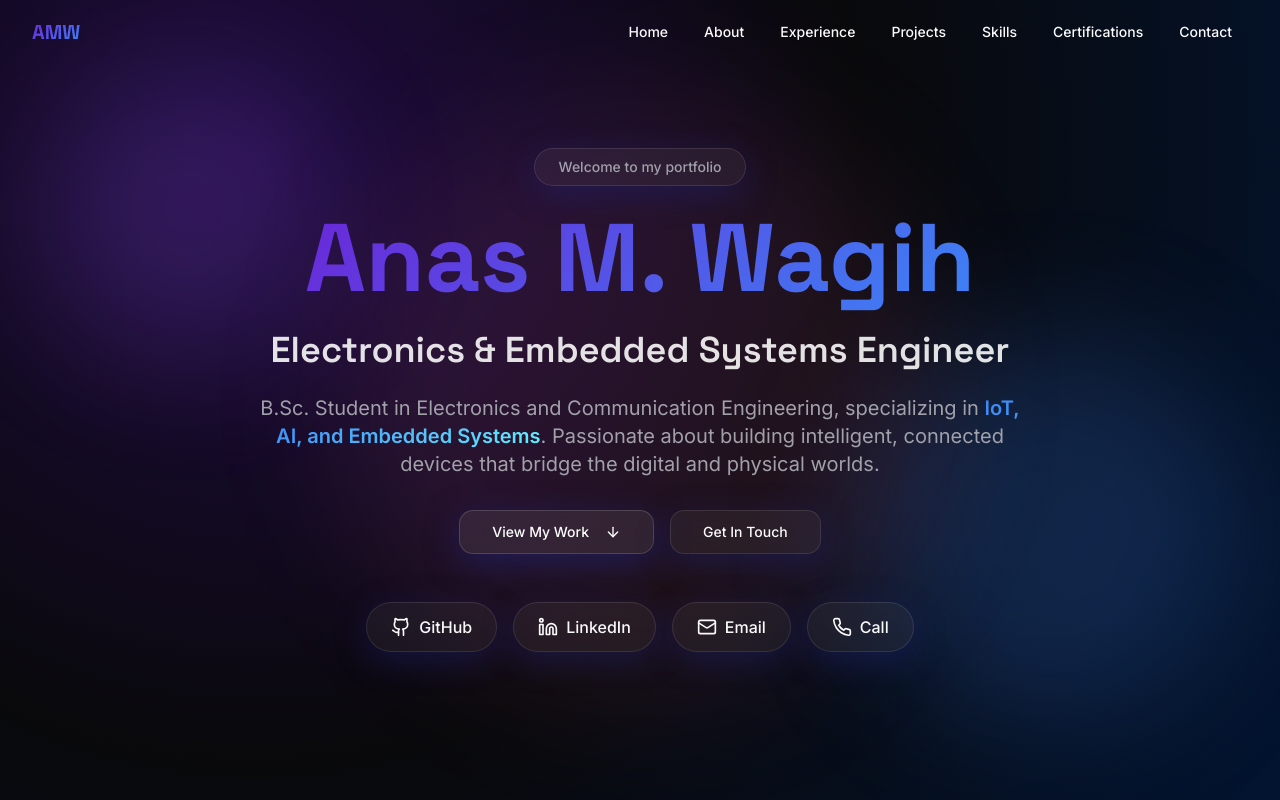
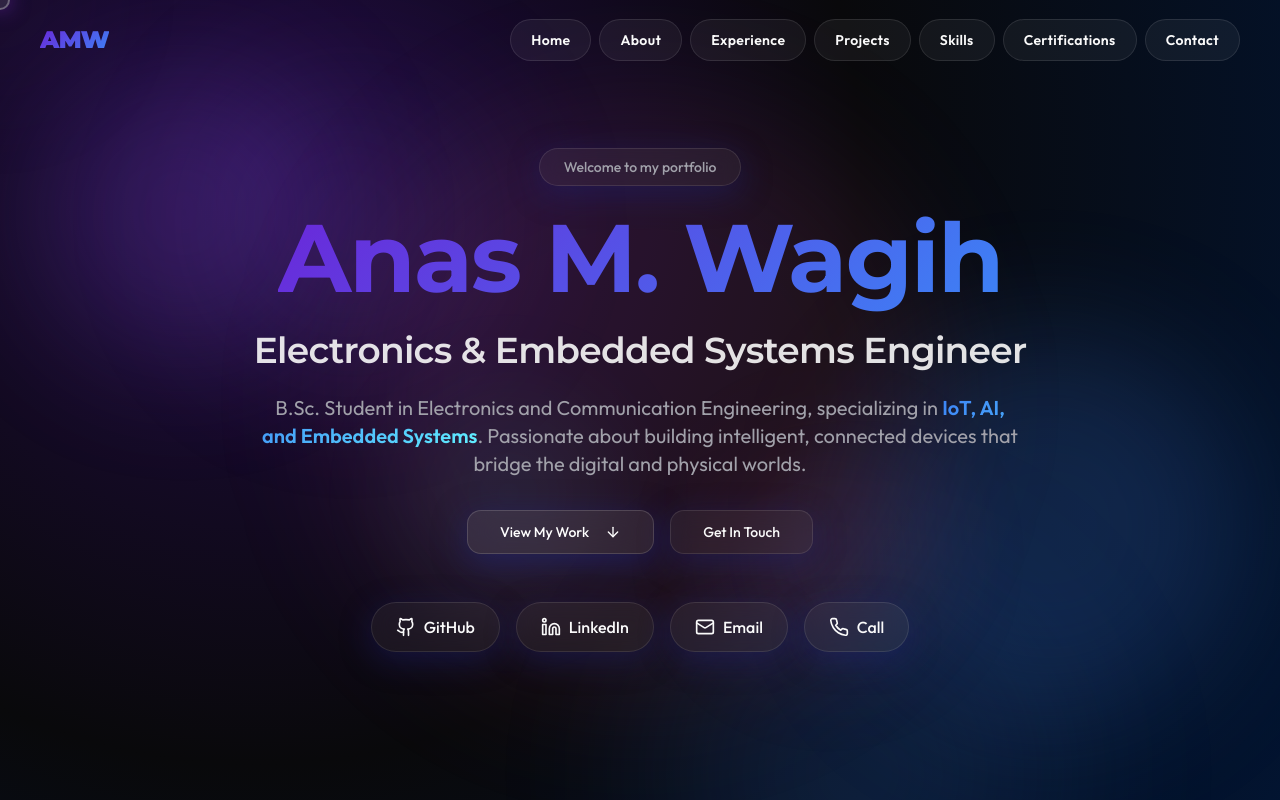
Before and after one commit to AnasWagih25/AnasWagih.github.io, a React (Vite) app: page / in a window 1280 px wide. Shown: the top 800 px of the page. Built offline with nearby package versions, Linux system fonts and the light colour scheme; the HTML template or start-up script is replaced by a standard one.

Commit message:
Refactor: Enhance UI and Interactivity

```diff
--- a/index.html
+++ b/index.html
@@ -8,7 +8,7 @@
     <meta name="author" content="Anas M. Wagih" />
     <link rel="preconnect" href="https://fonts.googleapis.com">
     <link rel="preconnect" href="https://fonts.gstatic.com" crossorigin>
-    <link href="https://fonts.googleapis.com/css2?family=Inter:wght@300;400;500;600;700;800&family=Space+Grotesk:wght@400;500;600;700&display=swap" rel="stylesheet">
+    <link href="https://fonts.googleapis.com/css2?family=Montserrat:wght@300;400;500;600;700;800;900&family=Outfit:wght@300;400;500;600;700;800&family=Syne:wght@400;500;600;700;800&display=swap" rel="stylesheet">
 
     <meta property="og:title" content="Anas M. Wagih | Electronics & Embedded Systems Engineer" />
     <meta property="og:description" content="Portfolio of Anas M. Wagih - Electronics and Communication Engineering student specializing in Embedded Systems, IoT, and AI" />
--- /dev/null
+++ b/src/components/BackgroundOrbs.tsx
@@ -0,0 +1,87 @@
+import { useEffect, useState } from "react";
+
+const BackgroundOrbs = () => {
+  const [mousePosition, setMousePosition] = useState({ x: 0, y: 0 });
+
+  useEffect(() => {
+    const handleMouseMove = (e: MouseEvent) => {
+      setMousePosition({ x: e.clientX, y: e.clientY });
+    };
+
+    window.addEventListener("mousemove", handleMouseMove);
+    return () => window.removeEventListener("mousemove", handleMouseMove);
+  }, []);
+
+  return (
+    <>
+      <div className="fixed inset-0 overflow-hidden pointer-events-none z-0">
+        {/* Orb 1 - Purple */}
+        <div
+          className="absolute w-96 h-96 rounded-full opacity-20 blur-3xl"
+          style={{
+            background: "radial-gradient(circle, hsl(263, 70%, 60%) 0%, transparent 70%)",
+            top: "10%",
+            left: "10%",
+            animation: "orb-float 20s ease-in-out infinite",
+          }}
+        />
+
+        {/* Orb 2 - Blue */}
+        <div
+          className="absolute w-[32rem] h-[32rem] rounded-full opacity-20 blur-3xl"
+          style={{
+            background: "radial-gradient(circle, hsl(217, 91%, 60%) 0%, transparent 70%)",
+            top: "60%",
+            right: "10%",
+            animation: "orb-float-2 25s ease-in-out infinite",
+          }}
+        />
+
+        {/* Orb 3 - Pink */}
+        <div
+          className="absolute w-80 h-80 rounded-full opacity-15 blur-3xl"
+          style={{
+            background: "radial-gradient(circle, hsl(326, 78%, 65%) 0%, transparent 70%)",
+            bottom: "15%",
+            left: "50%",
+            animation: "orb-float-3 30s ease-in-out infinite",
+          }}
+        />
+
+        {/* Orb 4 - Cyan */}
+        <div
+          className="absolute w-72 h-72 rounded-full opacity-15 blur-3xl"
+          style={{
+            background: "radial-gradient(circle, hsl(186, 100%, 69%) 0%, transparent 70%)",
+            top: "40%",
+            left: "30%",
+            animation: "orb-float 22s ease-in-out infinite reverse",
+          }}
+        />
+
+        {/* Mouse follower orb */}
+        <div
+          className="absolute w-64 h-64 rounded-full opacity-10 blur-3xl transition-all duration-1000 ease-out"
+          style={{
+            background: "radial-gradient(circle, hsl(263, 70%, 60%) 0%, transparent 70%)",
+            left: `${mousePosition.x - 128}px`,
+            top: `${mousePosition.y - 128}px`,
+          }}
+        />
+      </div>
+
+      {/* Custom Cursor */}
+      <div
+        id="custom-cursor"
+        className="custom-cursor"
+        style={{
+          left: `${mousePosition.x}px`,
+          top: `${mousePosition.y}px`,
+          transform: "translate(-50%, -50%)",
+        }}
+      />
+    </>
+  );
+};
+
+export default BackgroundOrbs;
--- a/src/components/Navigation.tsx
+++ b/src/components/Navigation.tsx
@@ -32,26 +32,26 @@ const Navigation = () => {
 
   return (
     <nav
-      className={`fixed top-0 left-0 right-0 z-50 transition-all duration-300 ${
+      className={`fixed top-0 left-0 right-0 z-50 transition-all duration-500 ${
         isScrolled ? "glass-strong shadow-lg" : "bg-transparent"
       }`}
     >
-      <div className="max-w-7xl mx-auto px-4 sm:px-6 lg:px-8">
-        <div className="flex items-center justify-between h-16">
+      <div className="max-w-7xl mx-auto px-6 sm:px-8 lg:px-10">
+        <div className="flex items-center justify-between h-20">
           <button
             onClick={() => scrollToSection("hero")}
-            className="text-xl font-display font-bold gradient-text hover:scale-105 transition-transform"
+            className="text-2xl font-display font-black gradient-text hover:scale-110 transition-all duration-300 tracking-tight"
           >
             AMW
           </button>
 
           {/* Desktop Navigation */}
-          <div className="hidden md:flex items-center gap-1">
+          <div className="hidden md:flex items-center gap-2">
             {navItems.map((item) => (
               <button
                 key={item.id}
                 onClick={() => scrollToSection(item.id)}
-                className="px-4 py-2 rounded-lg hover:bg-white/10 transition-all font-medium text-sm"
+                className="px-5 py-2.5 rounded-full bg-white/5 hover:bg-gradient-to-r hover:from-primary/20 hover:to-secondary/20 border border-white/10 hover:border-white/30 transition-all duration-300 font-semibold text-sm tracking-wide hover:scale-105 hover:shadow-lg hover:shadow-primary/20"
               >
                 {item.label}
               </button>
@@ -62,7 +62,7 @@ const Navigation = () => {
           <Button
             variant="ghost"
             size="icon"
-            className="md:hidden"
+            className="md:hidden rounded-full bg-white/5 hover:bg-white/10 border border-white/10"
             onClick={() => setIsMobileMenuOpen(!isMobileMenuOpen)}
           >
             {isMobileMenuOpen ? <X className="w-6 h-6" /> : <Menu className="w-6 h-6" />}
@@ -72,13 +72,13 @@ const Navigation = () => {
 
       {/* Mobile Navigation */}
       {isMobileMenuOpen && (
-        <div className="md:hidden glass-strong border-t border-white/10">
+        <div className="md:hidden glass-strong border-t border-white/10 backdrop-blur-xl">
           <div className="px-4 py-4 space-y-2">
             {navItems.map((item) => (
               <button
                 key={item.id}
                 onClick={() => scrollToSection(item.id)}
-                className="block w-full text-left px-4 py-3 rounded-lg hover:bg-white/10 transition-all font-medium"
+                className="block w-full text-left px-5 py-3.5 rounded-2xl bg-white/5 hover:bg-gradient-to-r hover:from-primary/20 hover:to-secondary/20 border border-white/10 hover:border-white/30 transition-all duration-300 font-semibold hover:scale-102 hover:shadow-lg"
               >
                 {item.label}
               </button>
--- a/src/index.css
+++ b/src/index.css
@@ -75,13 +75,25 @@ All colors MUST be HSL.
 
   body {
     @apply bg-background text-foreground;
-    font-family: 'Inter', sans-serif;
+    font-family: 'Outfit', sans-serif;
     background: var(--gradient-bg);
     background-attachment: fixed;
+    cursor: none;
+    overflow-x: hidden;
   }
 
   h1, h2, h3, h4, h5, h6 {
-    font-family: 'Space Grotesk', sans-serif;
+    font-family: 'Montserrat', sans-serif;
+    font-weight: 700;
+    letter-spacing: -0.02em;
+  }
+
+  * {
+    cursor: none;
+  }
+
+  a, button {
+    cursor: none;
   }
 }
 
@@ -133,4 +145,62 @@ All colors MUST be HSL.
     -webkit-mask-composite: xor;
     mask-composite: exclude;
   }
+
+  .custom-cursor {
+    position: fixed;
+    width: 20px;
+    height: 20px;
+    border-radius: 50%;
+    background: rgba(255, 255, 255, 0.1);
+    backdrop-filter: blur(8px);
+    border: 2px solid rgba(255, 255, 255, 0.3);
+    pointer-events: none;
+    z-index: 9999;
+    transition: transform 0.15s ease, width 0.15s ease, height 0.15s ease;
+    box-shadow: 0 0 20px rgba(147, 51, 234, 0.5);
+  }
+
+  .custom-cursor-hover {
+    width: 40px;
+    height: 40px;
+    background: rgba(147, 51, 234, 0.15);
+    border-color: rgba(147, 51, 234, 0.6);
+    box-shadow: 0 0 30px rgba(147, 51, 234, 0.8);
+  }
+
+  @keyframes orb-float {
+    0%, 100% {
+      transform: translate(0, 0) scale(1);
+    }
+    33% {
+      transform: translate(30px, -50px) scale(1.1);
+    }
+    66% {
+      transform: translate(-20px, 30px) scale(0.9);
+    }
+  }
+
+  @keyframes orb-float-2 {
+    0%, 100% {
+      transform: translate(0, 0) scale(1);
+    }
+    33% {
+      transform: translate(-40px, 40px) scale(1.15);
+    }
+    66% {
+      transform: translate(25px, -25px) scale(0.95);
+    }
+  }
+
+  @keyframes orb-float-3 {
+    0%, 100% {
+      transform: translate(0, 0) scale(1);
+    }
+    33% {
+      transform: translate(35px, 45px) scale(0.9);
+    }
+    66% {
+      transform: translate(-30px, -35px) scale(1.1);
+    }
+  }
 }
--- a/src/pages/Index.tsx
+++ b/src/pages/Index.tsx
@@ -7,10 +7,12 @@ import Skills from "@/components/Skills";
 import Certifications from "@/components/Certifications";
 import Contact from "@/components/Contact";
 import Footer from "@/components/Footer";
+import BackgroundOrbs from "@/components/BackgroundOrbs";
 
 const Index = () => {
   return (
-    <div className="min-h-screen">
+    <div className="min-h-screen relative">
+      <BackgroundOrbs />
       <Navigation />
       <Hero />
       <About />
--- a/tailwind.config.ts
+++ b/tailwind.config.ts
@@ -14,8 +14,9 @@ export default {
     },
     extend: {
       fontFamily: {
-        sans: ['Inter', 'sans-serif'],
-        display: ['Space Grotesk', 'sans-serif'],
+        sans: ['Outfit', 'sans-serif'],
+        display: ['Montserrat', 'sans-serif'],
+        accent: ['Syne', 'sans-serif'],
       },
       colors: {
         border: "hsl(var(--border))",
```
Also changed, not shown: src/components/Contact.tsx (+26 -33 lines).
